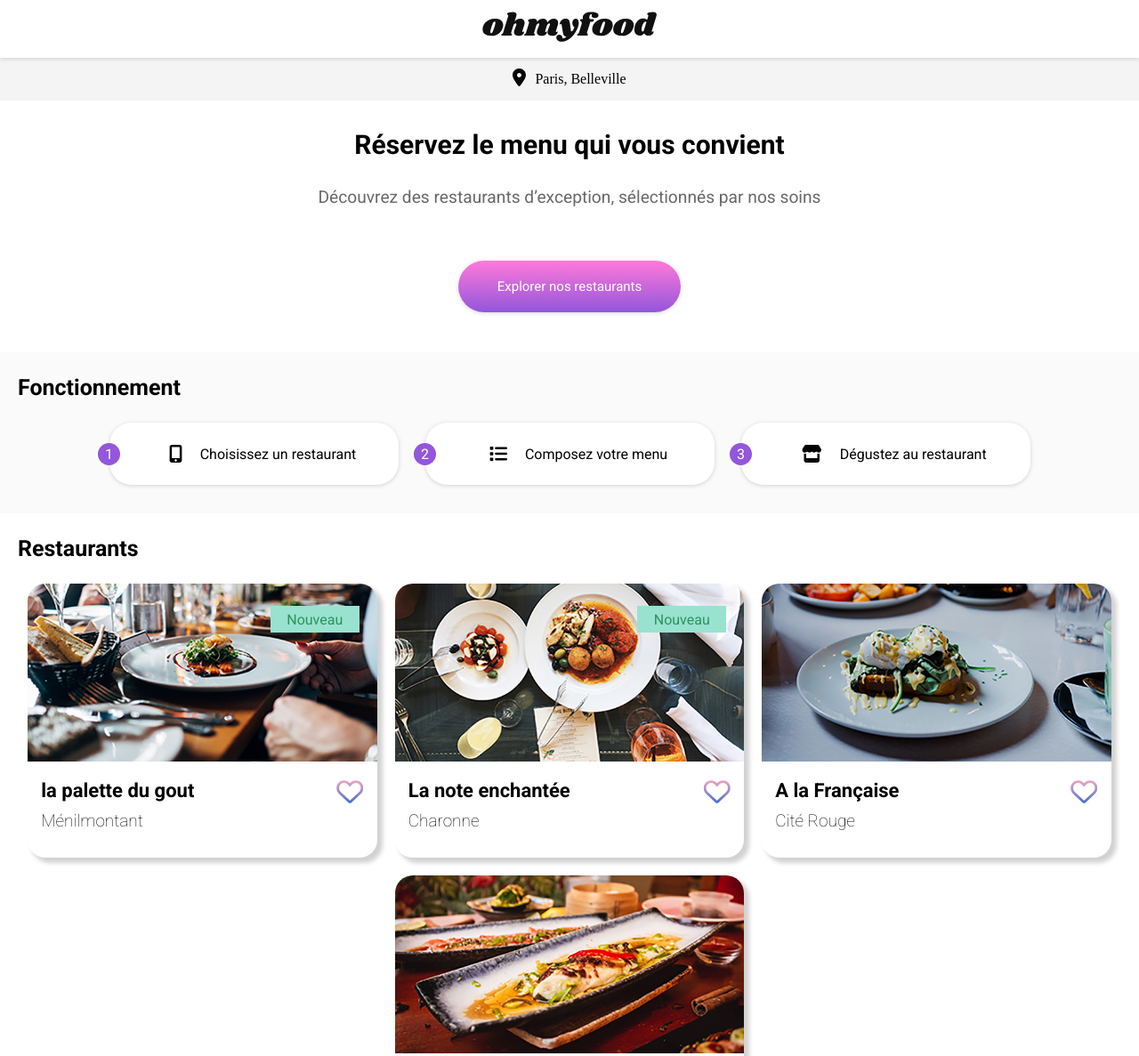
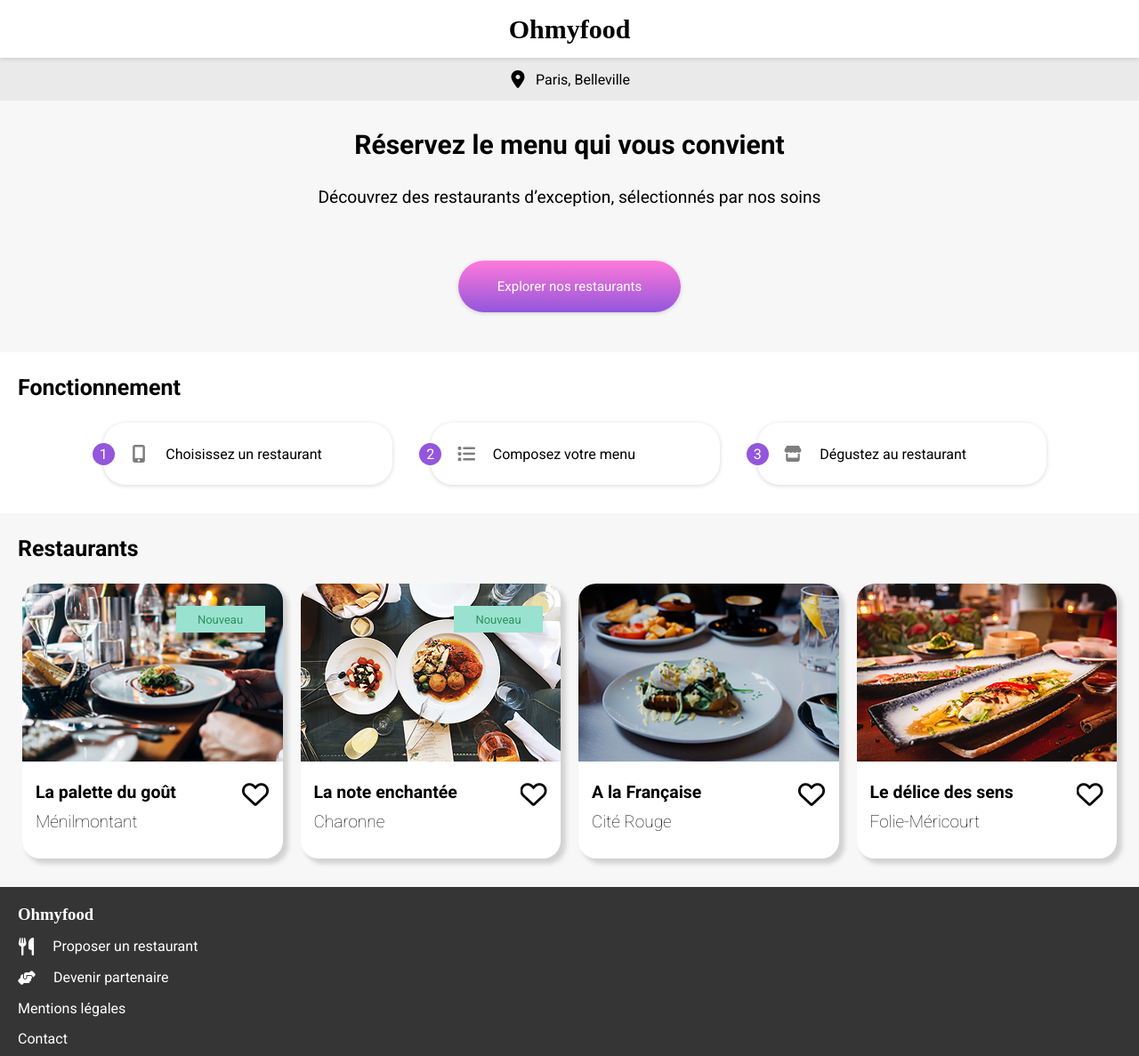
Before and after one commit to jay-jay-cheneau/Ohmyfood, a plain HTML site: page index.html in a window 1280 px wide. Shown: the top 1187 px of the page at 89% size. Drawn offline with Linux system fonts and the light colour scheme; a web font is replaced by a local one.

Commit message:
modifications

```diff
--- a/index.html
+++ b/index.html
@@ -4,6 +4,12 @@
 <head>
   <meta charset="UTF-8" />
   <meta http-equiv="X-UA-Compatible" content="IE=edge" />
+  <link
+      rel="stylesheet"
+      href="https://use.fontawesome.com/releases/v5.15.3/css/all.css"
+    />
+    <link rel="preconnect" href="https://fonts.googleapis.com" />
+    <link rel="preconnect" href="https://fonts.gstatic.com" crossorigin />
   <meta name="viewport" content="width=device-width, initial-scale=1.0" />
   <title>ohmyfood</title>
   <link rel="stylesheet" href="./sass/style.css" />
@@ -22,7 +28,7 @@
   <header>
     <div class="ohmyfood-logo">
         <!-- title -->
-      <img src="./images/logo/ohmyfood@2x.svg" alt="ohmyfood" />
+      <h1>Ohmyfood</h1>
     </div>
   </header>
 
@@ -51,7 +57,7 @@
         <svg class="icon" version="1.1" id="Calque_1" xmlns="http://www.w3.org/2000/svg"
           xmlns:xlink="http://www.w3.org/1999/xlink" x="0px" y="0px" viewBox="0 0 384 512"
           style="enable-background:new 0 0 384 512;" xml:space="preserve">
-          <path class="" d="M16,64C16,28.7,44.7,0,80,0h224c35.3,0,64,28.7,64,64v384c0,35.3-28.7,64-64,64H80c-35.3,0-64-28.7-64-64V64z
+          <path fill="#7E7E7E" class="" d="M16,64C16,28.7,44.7,0,80,0h224c35.3,0,64,28.7,64,64v384c0,35.3-28.7,64-64,64H80c-35.3,0-64-28.7-64-64V64z
          M224,448c0-17.7-14.3-32-32-32s-32,14.3-32,32s14.3,32,32,32S224,465.7,224,448z M304,64H80v320h224V64z" />
         </svg>
         <p>Choisissez un restaurant</p>
@@ -65,7 +71,7 @@
         <?xml version="1.0" encoding="utf-8"?>
         <svg class="icon" version="1.1" id="Calque_1" xmlns="http://www.w3.org/2000/svg" xmlns:xlink="http://www.w3.org/1999/xlink" x="0px" y="0px"
            viewBox="0 0 512 512" style="enable-background:new 0 0 512 512;" xml:space="preserve">
-        <path class="st0" d="M40,48c-13.3,0-24,10.7-24,24v48c0,13.3,10.7,24,24,24h48c13.3,0,24-10.7,24-24V72c0-13.3-10.7-24-24-24H40z
+        <path fill="#7E7E7E" class="st0" d="M40,48c-13.3,0-24,10.7-24,24v48c0,13.3,10.7,24,24,24h48c13.3,0,24-10.7,24-24V72c0-13.3-10.7-24-24-24H40z
            M192,64c-17.7,0-32,14.3-32,32s14.3,32,32,32h288c17.7,0,32-14.3,32-32s-14.3-32-32-32H192z M192,224c-17.7,0-32,14.3-32,32
           s14.3,32,32,32h288c17.7,0,32-14.3,32-32s-14.3-32-32-32H192z M192,384c-17.7,0-32,14.3-32,32s14.3,32,32,32h288
           c17.7,0,32-14.3,32-32s-14.3-32-32-32H192z M16,232v48c0,13.3,10.7,24,24,24h48c13.3,0,24-10.7,24-24v-48c0-13.3-10.7-24-24-24H40
@@ -82,7 +88,7 @@
 <svg class="icon" id="Calque_1" xmlns="http://www.w3.org/2000/svg" xmlns:xlink="http://www.w3.org/1999/xlink" x="0px" y="0px"
 	 viewBox="0 0 576 512" style="enable-background:new 0 0 576 512;" xml:space="preserve">
 
-<path class="st0" d="M547.6,103.8l-57.3-90.7C485.2,5,476.1,0,466.4,0H109.6c-9.7,0-18.8,5-23.9,13.1l-57.4,90.7
+<path fill="#7E7E7E" class="st0" d="M547.6,103.8l-57.3-90.7C485.2,5,476.1,0,466.4,0H109.6c-9.7,0-18.8,5-23.9,13.1l-57.4,90.7
 	c-29.6,46.8-3.4,111.9,51.9,119.4c4,0.5,8.1,0.8,12.1,0.8c26.1,0,49.3-11.4,65.2-29c15.9,17.6,39.1,29,65.2,29s49.3-11.4,65.2-29
 	c15.9,17.6,39.1,29,65.2,29c26.2,0,49.3-11.4,65.2-29c16,17.6,39.1,29,65.2,29c4.1,0,8.1-0.3,12.1-0.8
 	c55.5-7.4,81.8-72.5,52.1-119.4L547.6,103.8z M499.7,254.9h-0.1c-5.3,0.7-10.7,1.1-16.2,1.1c-12.4,0-24.3-1.9-35.4-5.3V384H128
@@ -107,7 +113,7 @@
           <p>Nouveau</p>
         </div>
         <div class="card-body-resto">
-          <h2>la palette du gout</h2>
+          <h2>La palette du goût</h2>
           <p>Ménilmontant</p>
           <div class="coeur"><i class="far fa-heart"></i></div>
         </div>
@@ -158,8 +164,8 @@
     <div>
       <div class="menu-footer">
     <!-- title -->
-        <img src="./images/logo/ohmyfood@2x blanc.svg" alt="ohmyfood" />
-        <p class="icon-footer">
+    <h3>Ohmyfood</h3>
+    <p class="icon-footer">
           <img src="./images/icons/utensils-solid.svg" alt="Proposer un restaurant" />
           <span>Proposer un restaurant</span>
         </p>
--- a/sass/style.scss
+++ b/sass/style.scss
@@ -46,12 +46,16 @@
 
 .coeur .far {
   font-size: 30px;
-  color: #ffabc1;
   display: block;
+  background: black;
+  background-clip: text;
+  -webkit-background-clip: text;
+  color: transparent;
+ &:hover{
   background: -webkit-linear-gradient(#ffabc1, #356ad2);
   background-clip: text;
   -webkit-background-clip: text;
-  color: transparent;
+ }
 }
 
 * {
@@ -166,16 +170,11 @@
 }
 
 /*GROS TITRE*/
-h2 {
-  font-size: 22px;
+h1 {
+  font-size: 30px;
+  font-family: Shrikhand ;
 }
 
-/*LOGO HOMYFOOD*/
-img {
-  display: block;
-  margin-bottom: 5px;
-  max-width: 100%;
-}
 header {
   position: relative;
   z-index: 1000;
@@ -187,19 +186,22 @@ header {
   -webkit-box-shadow: 0 1px 5px 0 rgba(0, 0, 0, 0.16);
   box-shadow: 0 1px 5px 0 rgba(0, 0, 0, 0.16);
   background-color: white;
-  position: sticky;
   top: 0;
 }
 
 .paris-belleville {
   width: 100%;
   height: 48px;
-  background-color: rgb(244, 244, 244);
+  background-color:#EAEAEA;
   display: flex;
   align-items: center;
   justify-content: center;
   .icon {
     margin-right: 10px;
+  }
+  p{
+    font-family: roboto;
+    font-size: 16px;
   }
 }
 
@@ -211,20 +213,25 @@ header {
   text-align: center;
   font-family: "roboto";
   margin-top: 30px;
-  color: dimgray;
+  color: black;
   font-size: 1.2rem;
 }
 
 .section-bloc {
   padding: 0em 15px 2rem;
 
+
+
   &.restau-bloc > div {
+    @media screen and (max-width: 1440px) {
+      flex-wrap: wrap;
+    }
     @media screen and (max-width: 768px) {
       flex-direction: column;
     }
     display: flex;
     align-items: center;
-    flex-wrap: wrap;
+    flex-wrap: nowrap;
     justify-content: center;
     gap: 20px;
   }
@@ -233,8 +240,8 @@ header {
     padding: 0;
   }
   // odd / even
-  &:nth-child(even) {
-    background-color: #fafafa;
+  &:nth-child(odd) {
+    background-color: #F7F7F7;
   }
 
   .card {
@@ -242,7 +249,8 @@ header {
       max-width: calc(50% - 20px);
     }
     @media screen and (min-width: 992px) {
-      max-width: calc(33% - 20px);
+      max-width: calc(25% - 20px);
+      font-size: 13px;
     }
 
     position: relative;
@@ -299,6 +307,7 @@ header {
   /*ICON RUBRIQUE FONCTIONNEMENT)*/
   .icon {
     height: 20px;
+    width: 20px;
     display: flex;
     justify-content: center;
     align-items: center;
@@ -342,10 +351,13 @@ header {
   font-family: "roboto";
   font-style: normal;
   display: flex;
-  justify-content: center;
+  justify-content: flex-start;
   align-items: center;
+  padding: 0 30px;
+  gap: 20px;
   max-width: 325px;
-  width: 100%;
+  width: calc(100% - 12.5px);
+  margin-left: 12.5px;
   height: 70px;
   //margin: 15px;
   box-shadow: 0 1px 5px 0 rgb(0 0 0 / 16%);
@@ -378,9 +390,6 @@ header {
   }
 }
 
-.ticket .icon {
-  margin: 20px;
-}
 
 footer {
   padding: 20px;
@@ -403,11 +412,13 @@ footer {
 
 .icon-footer {
   display: flex;
+  gap: 20px;
   margin-top: 15px;
 
   span {
-    padding-left: 15px;
+    display: flex;
     font-size: 16px;
+    width: 100%;
   }
 }
 
@@ -415,7 +426,11 @@ footer {
   margin-top: 20px;
   margin: 0 0 15px 0;
   img {
+    width: 20px;
     height: 20px;
+  }
+  h3{
+    font-family: Shrikhand;
   }
 }
 
@@ -501,7 +516,6 @@ hr {
         @media screen and (min-width: 992px) {
           max-width: calc(33% - 15px);
         }
-
         overflow: hidden;
         cursor: pointer;
         display: flex;
```
Also changed, not shown: sass/style.css, 1 other file.
